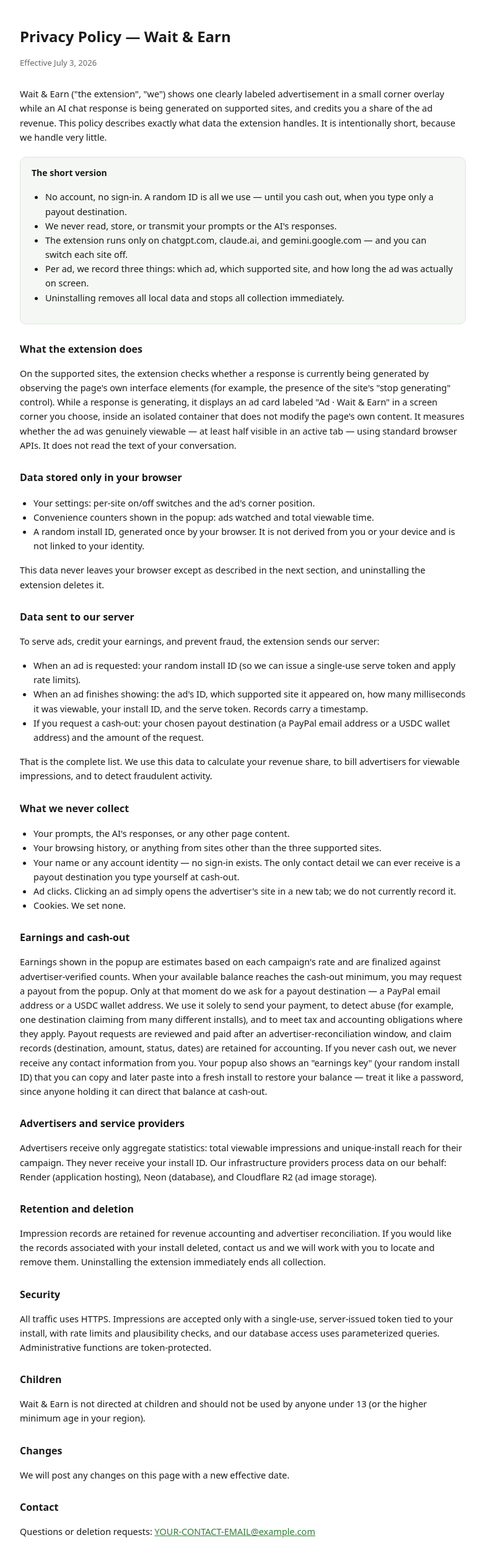
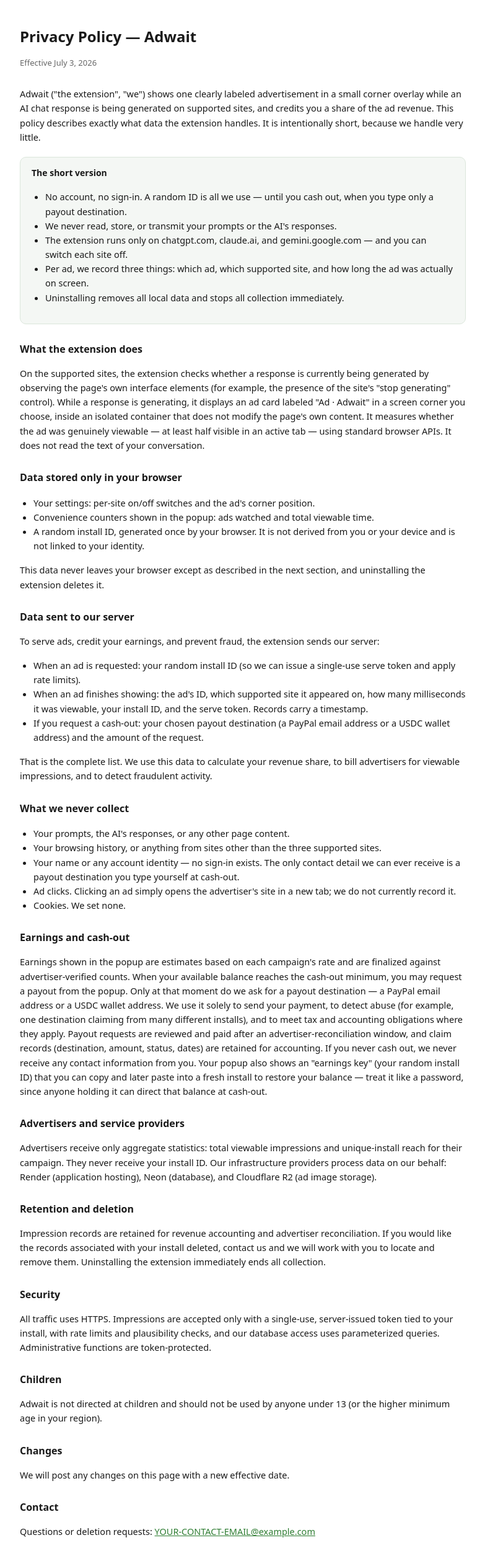
Before and after one commit to sjtkang/adwait-server, a website: page public/privacy.html in a window 1280 px wide. Shown: the whole page at 62% size, without its empty margins (248-1031 px from the left). Drawn offline with Linux system fonts and the light colour scheme.

Commit message:
V8 change names

```diff
--- a/public/privacy.html
+++ b/public/privacy.html
@@ -3,7 +3,7 @@
   <head>
     <meta charset="utf-8" />
     <meta name="viewport" content="width=device-width, initial-scale=1" />
-    <title>Privacy Policy — Wait &amp; Earn</title>
+    <title>Privacy Policy — Adwait</title>
     <style>
       body { max-width: 720px; margin: 40px auto; padding: 0 20px 60px; font-family: system-ui, -apple-system, sans-serif; color: #1a1a1a; line-height: 1.6; }
       h1 { font-size: 24px; margin-bottom: 4px; }
@@ -18,10 +18,10 @@
     </style>
   </head>
   <body>
-    <h1>Privacy Policy — Wait &amp; Earn</h1>
+    <h1>Privacy Policy — Adwait</h1>
     <p class="effective">Effective July 3, 2026</p>
 
-    <p>Wait &amp; Earn ("the extension", "we") shows one clearly labeled advertisement in a small corner overlay while an AI chat response is being generated on supported sites, and credits you a share of the ad revenue. This policy describes exactly what data the extension handles. It is intentionally short, because we handle very little.</p>
+    <p>Adwait ("the extension", "we") shows one clearly labeled advertisement in a small corner overlay while an AI chat response is being generated on supported sites, and credits you a share of the ad revenue. This policy describes exactly what data the extension handles. It is intentionally short, because we handle very little.</p>
 
     <div class="summary">
       <strong>The short version</strong>
@@ -35,7 +35,7 @@
     </div>
 
     <h2>What the extension does</h2>
-    <p>On the supported sites, the extension checks whether a response is currently being generated by observing the page's own interface elements (for example, the presence of the site's "stop generating" control). While a response is generating, it displays an ad card labeled "Ad · Wait &amp; Earn" in a screen corner you choose, inside an isolated container that does not modify the page's own content. It measures whether the ad was genuinely viewable — at least half visible in an active tab — using standard browser APIs. It does not read the text of your conversation.</p>
+    <p>On the supported sites, the extension checks whether a response is currently being generated by observing the page's own interface elements (for example, the presence of the site's "stop generating" control). While a response is generating, it displays an ad card labeled "Ad · Adwait" in a screen corner you choose, inside an isolated container that does not modify the page's own content. It measures whether the ad was genuinely viewable — at least half visible in an active tab — using standard browser APIs. It does not read the text of your conversation.</p>
 
     <h2>Data stored only in your browser</h2>
     <ul>
@@ -76,7 +76,7 @@
     <p>All traffic uses HTTPS. Impressions are accepted only with a single-use, server-issued token tied to your install, with rate limits and plausibility checks, and our database access uses parameterized queries. Administrative functions are token-protected.</p>
 
     <h2>Children</h2>
-    <p>Wait &amp; Earn is not directed at children and should not be used by anyone under 13 (or the higher minimum age in your region).</p>
+    <p>Adwait is not directed at children and should not be used by anyone under 13 (or the higher minimum age in your region).</p>
 
     <h2>Changes</h2>
     <p>We will post any changes on this page with a new effective date.</p>
--- a/src/ads.ts
+++ b/src/ads.ts
@@ -17,10 +17,12 @@ export interface Campaign extends Ad {
   impressionsPurchased: number;
   // What the advertiser pays per 1,000 viewable impressions (USD). House ads
   // use a PLACEHOLDER rate so the earnings UI has something to show in dev.
+  // ⚠ Before public launch set houseAds cpm to 0: house ads have no advertiser
+  // behind them, so any nonzero rate accrues user balances YOU must fund.
   cpm: number;
 }
 
 export const houseAds: Campaign[] = [
-  { id: 'house-image-1', format: 'image', headline: 'Your ad could be here', body: 'Wait & Earn — get paid while you wait.', imageUrl: 'https://placehold.co/300x180/161616/ffffff?text=Wait+%26+Earn', clickUrl: 'https://example.com', impressionsPurchased: 1000, cpm: 2.0 },
+  { id: 'house-image-1', format: 'image', headline: 'Your ad could be here', body: 'Adwait — get paid while you wait.', imageUrl: 'https://placehold.co/300x180/161616/ffffff?text=Adwait', clickUrl: 'https://example.com', impressionsPurchased: 1000, cpm: 2.0 },
   { id: 'house-text-1', format: 'text', headline: 'Earn while you wait', body: 'This is a placeholder house ad. Real campaigns will appear here.', clickUrl: 'https://example.com', impressionsPurchased: 1000, cpm: 2.0 },
 ];
--- a/src/index.ts
+++ b/src/index.ts
@@ -186,5 +186,5 @@ app.use((err: unknown, _req: express.Request, res: express.Response, _next: expr
 });
 
 init()
-  .then(() => { app.listen(PORT, () => console.log(`Wait & Earn backend on port ${PORT} — object storage ${storageConfigured() ? 'configured' : 'NOT configured (uploads will fail until S3_* env vars are set)'}`)); })
+  .then(() => { app.listen(PORT, () => console.log(`Adwait backend on port ${PORT} — object storage ${storageConfigured() ? 'configured' : 'NOT configured (uploads will fail until S3_* env vars are set)'}`)); })
   .catch((e) => { console.error('Database init failed:', e); process.exit(1); });
```
Also changed, not shown: public/admin.html (+2 -2 lines).
